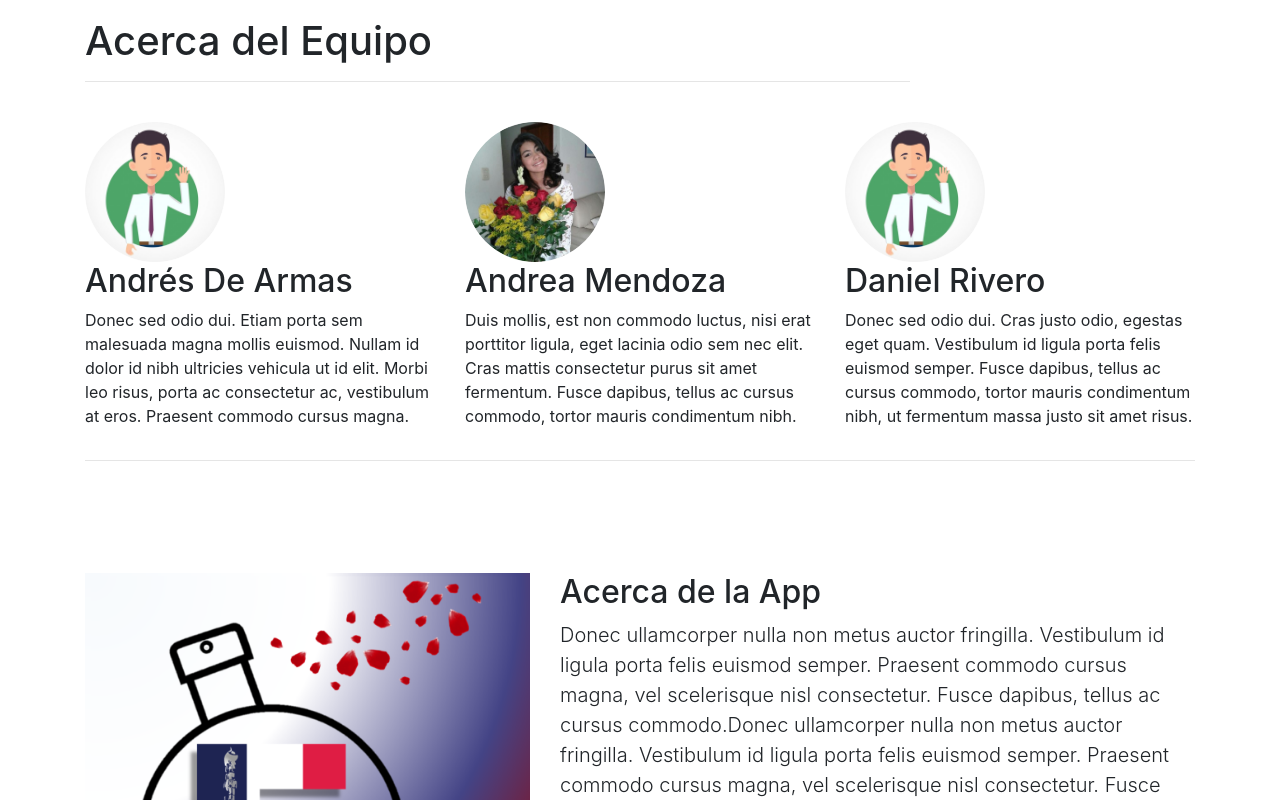
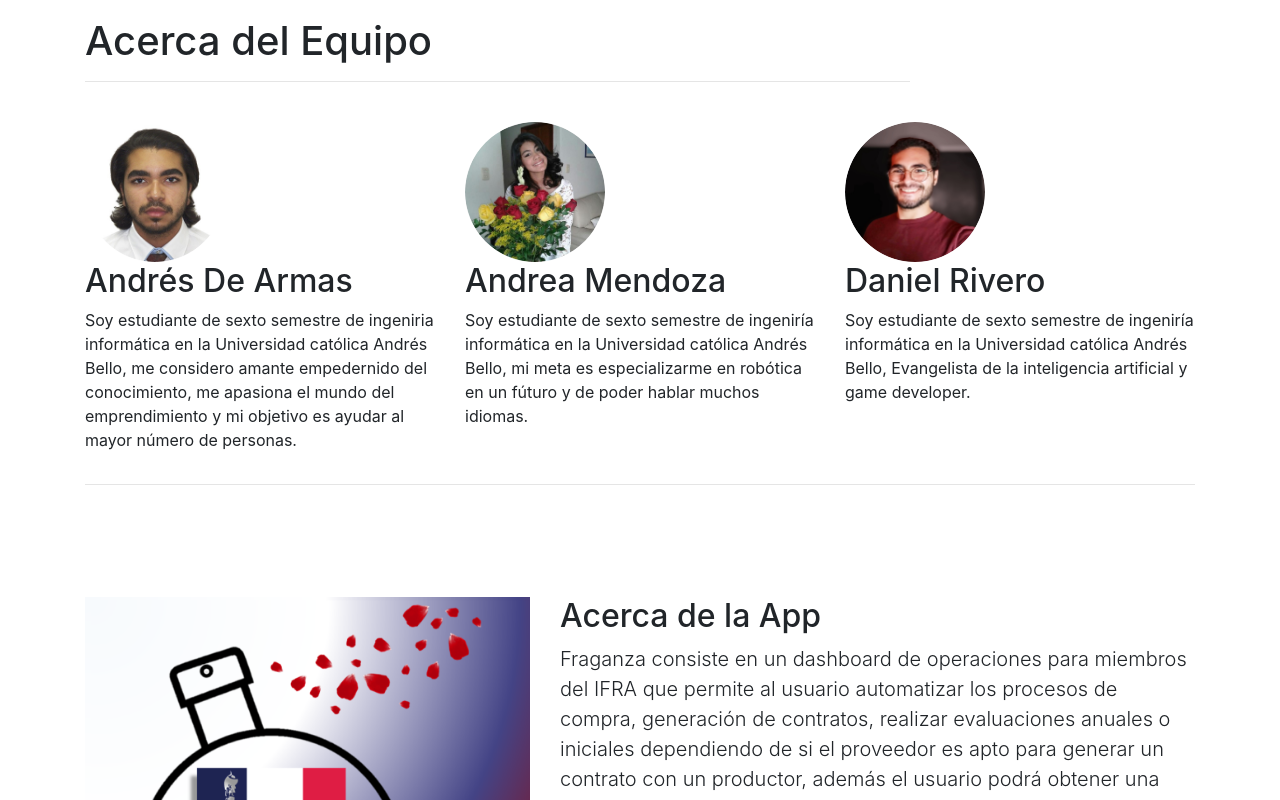
Before and after one commit to DanRivSa/Fraganza_dashboard, an Angular app: page / in a window 1280 px wide. Shown: the part 1120-1920 px from the top of the page. Built offline with nearby package versions, Linux system fonts and the light colour scheme.

Commit message:
cambios en la interfaz

```diff
--- a/src/app/components/home/home.component.html
+++ b/src/app/components/home/home.component.html
@@ -39,21 +39,21 @@
                 <hr><br></div>
 
           <div class="col-lg-4">
-            <img class="bd-placeholder-img rounded-circle" width="140" height="140" src="../../../assets/imagenprueba.jpg"  preserveAspectRatio="xMidYMid slice" focusable="false" role="img" >
+            <img class="bd-placeholder-img rounded-circle" width="140" height="140" src="../../../assets/Andres.jpg"  preserveAspectRatio="xMidYMid slice" focusable="false" role="img" >
             <h2>Andrés De Armas</h2>
-            <p>Donec sed odio dui. Etiam porta sem malesuada magna mollis euismod. Nullam id dolor id nibh ultricies vehicula ut id elit. Morbi leo risus, porta ac consectetur ac, vestibulum at eros. Praesent commodo cursus magna.</p>
+            <p>Soy estudiante de sexto semestre de ingeniria informática en la Universidad católica Andrés Bello, me considero amante empedernido del conocimiento, me apasiona el mundo del emprendimiento y mi objetivo es ayudar al mayor número de personas. </p>
 
           </div><!-- /.col-lg-4 -->
           <div class="col-lg-4">
             <img class="bd-placeholder-img rounded-circle" width="140" height="140" src="../../../assets/andrea.jpg"  preserveAspectRatio="xMidYMid slice" focusable="false" role="img" >
             <h2>Andrea Mendoza</h2>
-            <p>Duis mollis, est non commodo luctus, nisi erat porttitor ligula, eget lacinia odio sem nec elit. Cras mattis consectetur purus sit amet fermentum. Fusce dapibus, tellus ac cursus commodo, tortor mauris condimentum nibh.</p>
+            <p>Soy estudiante de sexto semestre de ingeniría informática en la Universidad católica Andrés Bello, mi meta es especializarme en robótica en un fúturo y de poder hablar muchos idiomas. </p>
 
           </div><!-- /.col-lg-4 -->
           <div class="col-lg-4">
-            <img class="bd-placeholder-img rounded-circle" width="140" height="140" src="../../../assets/imagenprueba.jpg"  preserveAspectRatio="xMidYMid slice" focusable="false" role="img" >
+            <img class="bd-placeholder-img rounded-circle" width="140" height="140" src="../../../assets/danielc.jpg"  preserveAspectRatio="xMidYMid slice" focusable="false" role="img" >
             <h2>Daniel Rivero</h2>
-            <p>Donec sed odio dui. Cras justo odio, egestas eget quam. Vestibulum id ligula porta felis euismod semper. Fusce dapibus, tellus ac cursus commodo, tortor mauris condimentum nibh, ut fermentum massa justo sit amet risus.</p>
+            <p>Soy estudiante de sexto semestre de ingeniría informática en la Universidad católica Andrés Bello, Evangelista de la inteligencia artificial y game developer. </p>
 
           </div><!-- /.col-lg-4 -->
         </div><!-- /.row -->
@@ -71,7 +71,7 @@
         <div class="row featurette">
           <div class="col-md-7 order-md-2">
             <h2 class="featurette-heading">Acerca de la App </h2>
-            <p class="lead">Donec ullamcorper nulla non metus auctor fringilla. Vestibulum id ligula porta felis euismod semper. Praesent commodo cursus magna, vel scelerisque nisl consectetur. Fusce dapibus, tellus ac cursus commodo.Donec ullamcorper nulla non metus auctor fringilla. Vestibulum id ligula porta felis euismod semper. Praesent commodo cursus magna, vel scelerisque nisl consectetur. Fusce dapibus, tellus ac cursus commodo.</p>
+            <p class="lead"> Fraganza consiste en un dashboard de operaciones para miembros del IFRA que permite al usuario automatizar los procesos de compra, generación de contratos, realizar evaluaciones anuales o iniciales dependiendo de si el proveedor es apto para generar un contrato con un productor, además el usuario podrá obtener una recomendación personalizada de un perfume dependiendo sus preferencias</p>
           </div>
           <div class="col-md-5 order-md-1">
             <img class="bd-placeholder-img bd-placeholder-img-lg featurette-image img-fluid mx-auto" src="../../../assets/Logoconfondo.png" width="500" height="500" reserveAspectRatio="xMidYMid slice" focusable="false" role="img" aria-label="Placeholder: 500x500" >
--- a/src/app/components/login/select-company-type/select-company-type.component.html
+++ b/src/app/components/login/select-company-type/select-company-type.component.html
@@ -1,4 +1,4 @@
-<hr>
+<br>
 <div class="container">
     <div class="row">
       <!-- producer -->
@@ -8,7 +8,7 @@
         <div class="card border-0 shadow">
           <img src="../../../assets/producerCompany.jpg" class="card-img-top" alt="Responsive image">
           <div class="card-body text-center">
-            <h5 class="card-title mb-0">Producer</h5>
+            <h4 class="card-title mb-0 display-4 " >Producer</h4>
             <div class="card-text text-black-50">IFRA company</div>
           </div>
         </div>
@@ -20,9 +20,9 @@
       <div class="col-xl-6 col-md-6 mb-4">
         <a routerLink="provider">
         <div class="card border-0 shadow">
-          <img src="../../../assets/providerCompany.jpg" class="card-img-top" alt="Responsive image">
+          <img src="../../../assets/providerCompany.jpg" class="card-img-top" alt="Responsive image" width="500" height="460">
           <div class="card-body text-center">
-            <h5 class="card-title mb-0">Provider</h5>
+            <h5 class="card-title mb-0 display-4 ">Provider</h5>
             <div class="card-text text-black-50">IFRA company</div>
           </div>
         </div>
--- a/src/app/components/login/select-producer-company/select-producer-company.component.html
+++ b/src/app/components/login/select-producer-company/select-producer-company.component.html
@@ -1,7 +1,10 @@
-<hr>
+<br>
 <div class="container">
     <div class="container">
-        <div class="jumbotron">
+        <div class="jumbotron text-center">
+            <img width="400" height="200" src="../../../assets/Imagen1.png"  role="img" >
+            <br>
+            <br>
             <h2 class="h2 text-center">Select company</h2>
             <hr>
             <div class="input-group mb-3">
```
Also changed, not shown: src/assets/Andres.jpg (added), src/assets/danielc.jpg (added).
